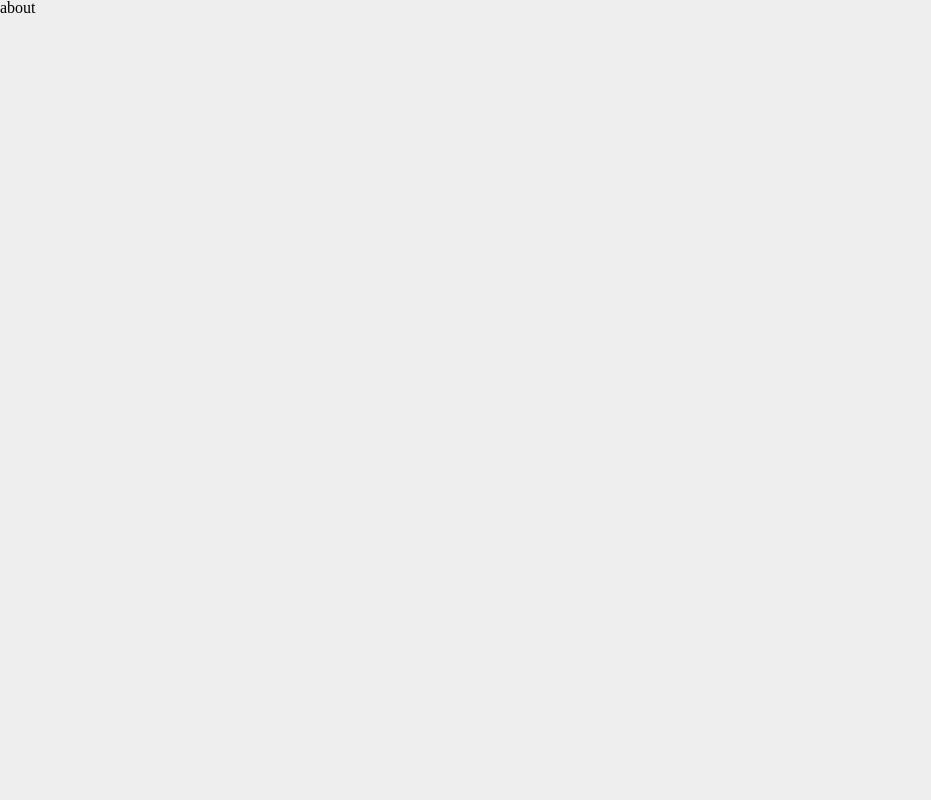
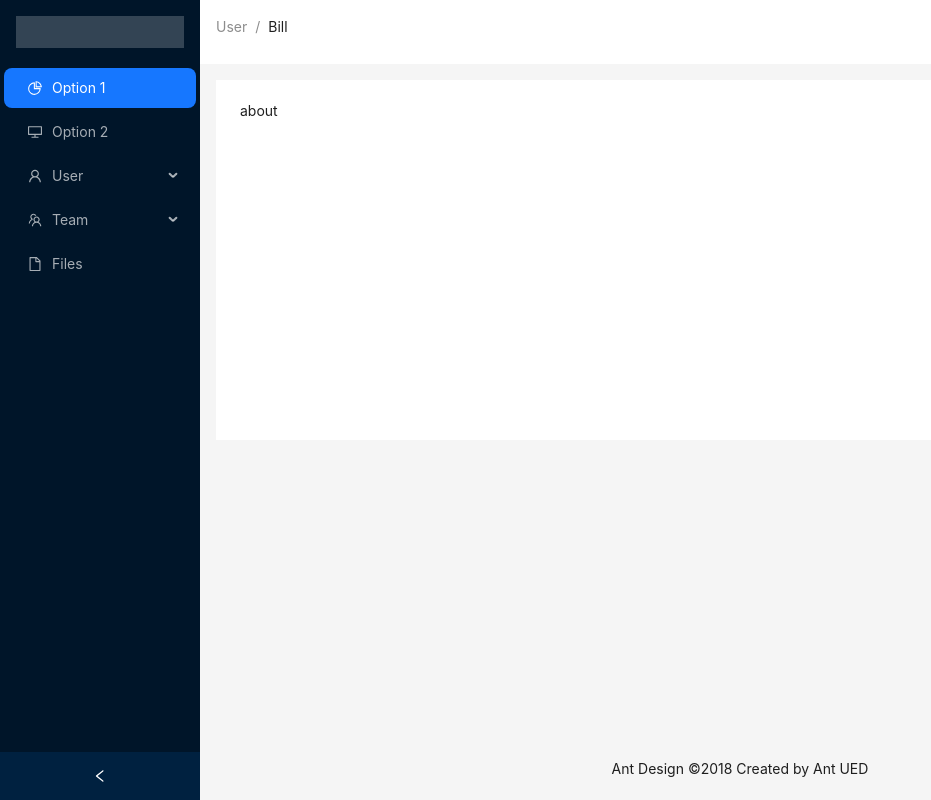
Before and after one commit to skyclouds2001/Frontend-Learning, a React (Vite) app in the folder React-Backstage-Manage-System/: page /about in a window 1280 px wide. Shown: the whole page, without its empty margins (0-931 px from the left). Built offline with nearby package versions, Linux system fonts and the light colour scheme.

Commit message:
feat: update route config

```diff
--- a/React-Backstage-Manage-System/src/router/index.tsx
+++ b/React-Backstage-Manage-System/src/router/index.tsx
@@ -2,23 +2,19 @@ import React, { lazy } from 'react'
 import { Navigate } from 'react-router-dom'
 import type { RouteObject } from 'react-router-dom'
 
-const Home = lazy(() => import('@/views/home'))
-const About = lazy(() => import('@/views/about'))
+const Home = lazy(() => import('@/views/Home'))
+const About = lazy(() => import('@/views/About'))
 const User = lazy(() => import('@/views/User'))
 
 const routes: RouteObject[] = [
   {
     path: '/',
-    element: <Navigate to="/home" />,
+    element: <Navigate to="/about" />,
   },
   {
-    path: '/home',
-    element: (
-      <React.Suspense fallback={<div>loading...</div>}>
-        <Home />
-      </React.Suspense>
-    ),
-  },
+    path: '/',
+    element: <Home />,
+    children: [
       {
         path: '/about',
         element: (
@@ -35,6 +31,8 @@ const routes: RouteObject[] = [
           </React.Suspense>
         ),
       },
+    ],
+  },
 ]
 
 export default routes;
--- a/React-Backstage-Manage-System/src/views/Home.tsx
+++ b/React-Backstage-Manage-System/src/views/Home.tsx
@@ -1,5 +1,5 @@
 import React, { useState } from 'react'
-import { useNavigate } from 'react-router-dom'
+import { useNavigate, Outlet } from 'react-router-dom'
 import { Breadcrumb, Layout, Menu, theme } from 'antd'
 import {
   DesktopOutlined,
@@ -74,7 +74,7 @@ const Home: React.FC = () => {
         </Header>
         <Content style={{ margin: '16px' }}>
           <div style={{ padding: 24, minHeight: 360, background: colorBgContainer }}>
-            Bill is a cat.
+            <Outlet />
           </div>
         </Content>
         <Footer style={{ textAlign: 'center' }}>Ant Design ©2018 Created by Ant UED</Footer>
```
Lines whose indentation alone changed are shown as unchanged.
